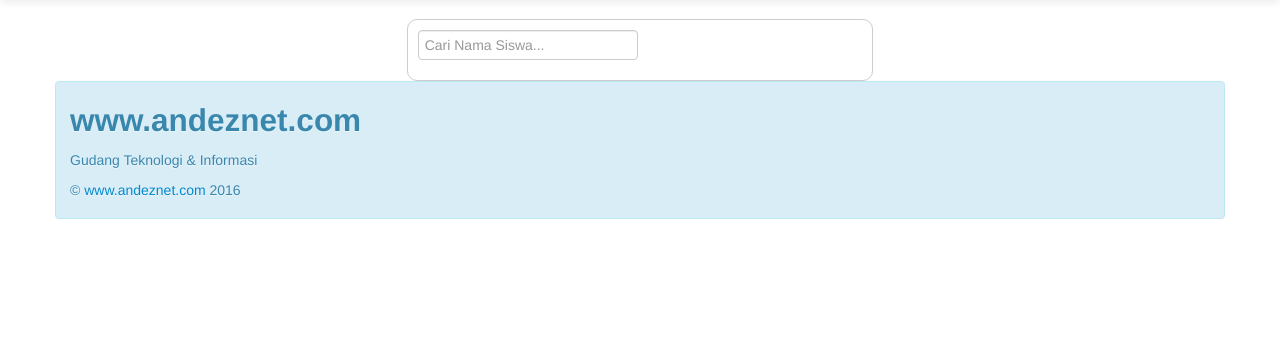
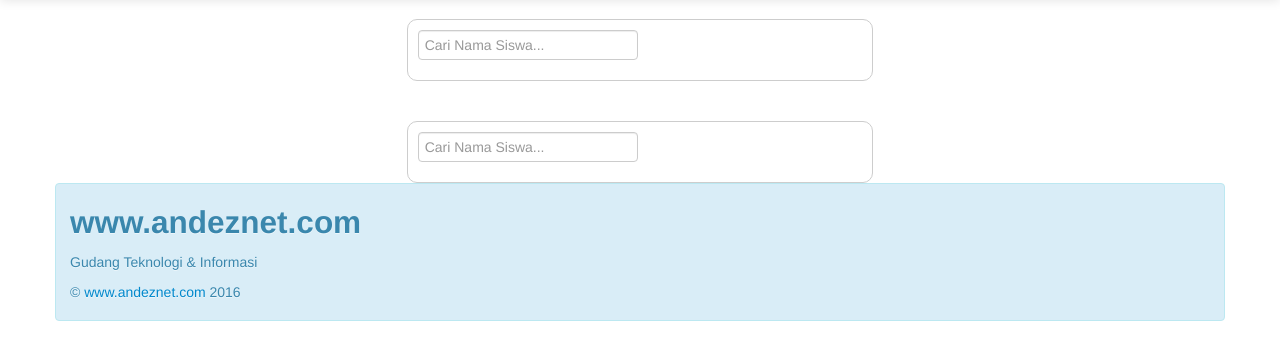
Before and after one commit to hendisantika/autocomplete, a PHP site: page / in a window 1280 px wide. Shown: the part 41-401 px from the top of the page. Run offline with PHP 8.4, Linux system fonts and the light colour scheme.

Commit message:
Autocomple

```diff
--- a/index.php
+++ b/index.php
@@ -98,6 +98,11 @@
         <input type="text" class="cari_keyword form-control" id="cari_keyword_id" placeholder="Cari Nama Siswa..." />
         <div id="result"></div>
     </div>
+	<br><br>
+	<div class='web'>
+        <input type="text" class="cari_keyword form-control" id="cari_keyword_id" placeholder="Cari Nama Siswa..." />
+        <div id="result"></div>
+    </div>
 
 	<div class="row-fluid">
 			<div class="span12">
```
